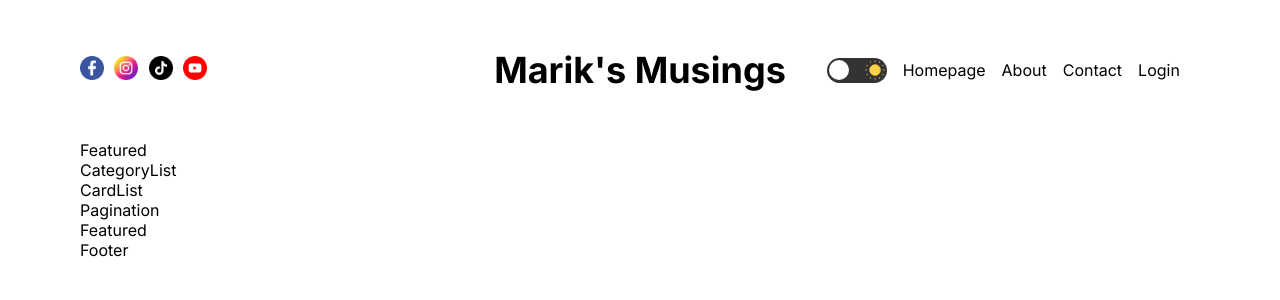
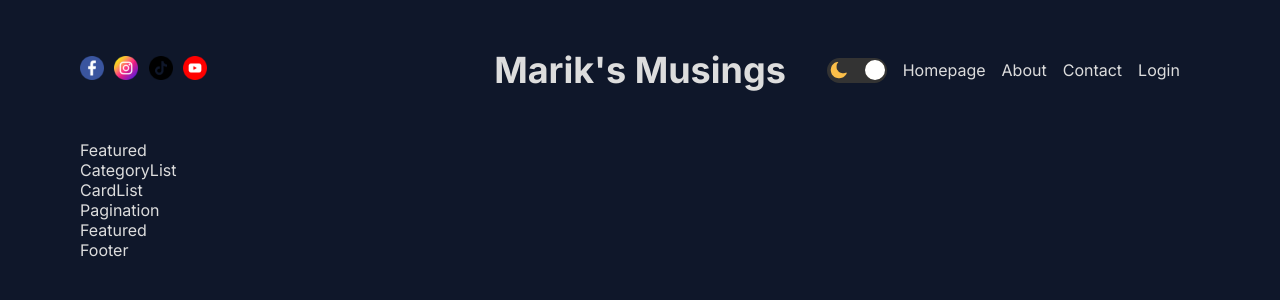
Before and after one commit to d-zucho/blogApp, a Next.js app: page / in a window 1280 px wide. Shown: the top 300 px of the page. Built offline with nearby package versions, Linux system fonts and the light colour scheme.

Commit message:
implement theme switch on toggle

```diff
--- a/src/app/globals.css
+++ b/src/app/globals.css
@@ -25,7 +25,7 @@ a {
   text-decoration: none;
 }
 
-.dark {
+.light {
   --bg: #0f172a;
   --textColor: #ddd;
   --softBG: #1f273a;
--- a/src/components/themeToggle/ThemeToggle.jsx
+++ b/src/components/themeToggle/ThemeToggle.jsx
@@ -13,7 +13,14 @@ const ThemeToggle = () => {
   return (
     <div className={styles.container} onClick={() => toggle()}>
       <Image src='/moon.png' width={20} height={20} alt='moon' />
-      <div className={styles.switch} />
+      <div
+        className={styles.switch}
+        style={
+          theme === 'dark'
+            ? { left: 2, backgroundColor: 'white' }
+            : { right: 2, backgroundColor: 'white' }
+        }
+      />
       <Image src='/sun.png' width={20} height={20} alt='sun' />
     </div>
   )
--- a/src/components/themeToggle/themeToggle.module.css
+++ b/src/components/themeToggle/themeToggle.module.css
@@ -15,9 +15,9 @@
   height: 20px;
   border-radius: 50%;
   position: absolute;
-  /* background-color: var(--color-text); */
+  background-color: var(--color-text);
   /* -webkit-transition: 0.4s;
-  transition: 0.4s; */
+  transition: 0.4s ease-in-out all; */
   background-color: #fff;
 }
 
```
